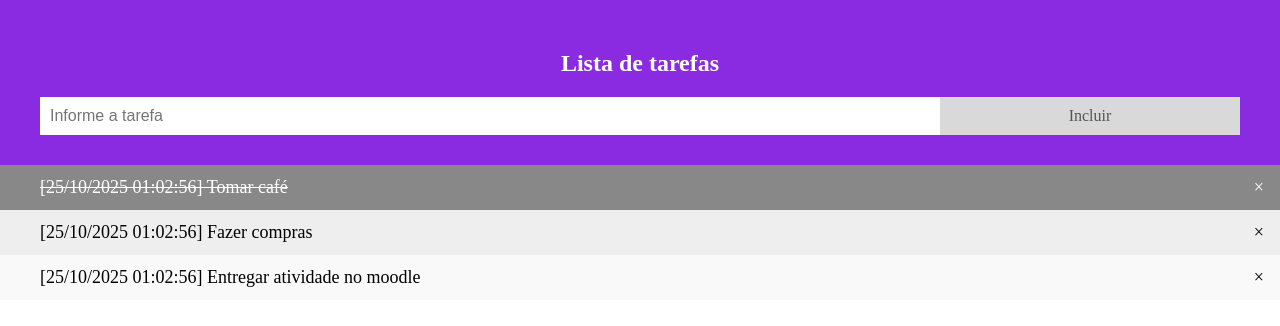
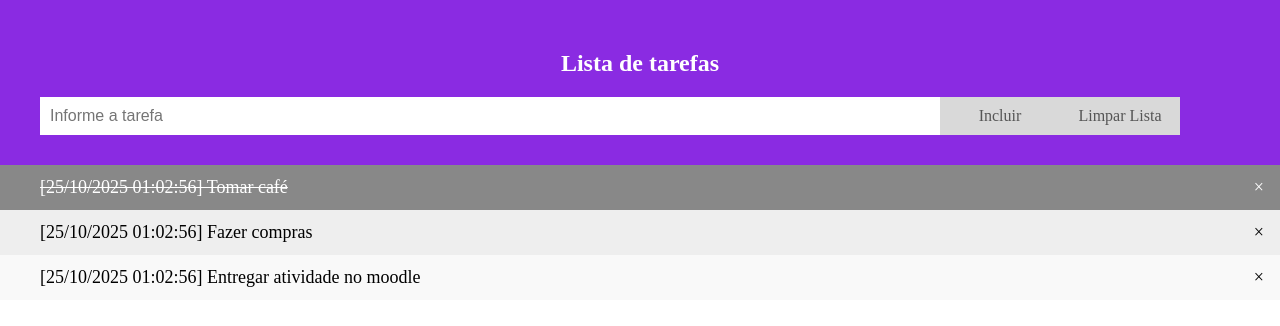
Before and after one commit to gabrielcanhadas/WebFrontEnd, a plain HTML site: page JavaScript/aula03/aula03.html in a window 1280 px wide. Drawn offline with Linux system fonts and the light colour scheme.

Commit message:
Initial commit for WebFrontEnd

```diff
--- a/JavaScript/aula03/aula03.css
+++ b/JavaScript/aula03/aula03.css
@@ -122,8 +122,8 @@ input {
 .addBtn {
     padding: 10px;
     /* Adiciona preenchimento interno */
-    width: 25%;
-    /* Ocupa os 25% restantes da largura do contêiner */
+    width: 10%;
+    /* Ocupa os 10% restantes da largura do contêiner */
     background: #d9d9d9;
     /* Cor de fundo cinza */
     color: #555;
--- a/JavaScript/aula03/aula03.html
+++ b/JavaScript/aula03/aula03.html
@@ -15,12 +15,17 @@
 <body>
     <!-- Div que serve como cabeçalho da aplicação. A classe 'header' aplica os estilos de fundo e layout -->
     <div class="header">
+
         <!-- Título principal da lista de tarefas -->
         <h2>Lista de tarefas</h2>
         <!-- Campo de entrada de texto para a nova tarefa. O ID 'tarefa' é usado pelo JavaScript para obter o valor -->
         <input type="text" id="tarefa" placeholder="Informe a tarefa">
         <!-- Botão 'Incluir'. O evento 'onclick' chama a função JavaScript 'addElemento()' para adicionar a tarefa à lista -->
-        <span onclick="addElemento()" class="addBtn">Incluir</span>
+
+        <section>
+            <span onclick="addElemento()" class="addBtn">Incluir</span>
+            <span onclick="limparLista()" class="addBtn">Limpar Lista</span>
+        </section>
     </div>
     <!-- Lista não ordenada (ul) que contém todos os itens de tarefa. O ID 'itemLista' é usado pelo JavaScript para manipular a lista -->
     <ul id="itemLista">
```
